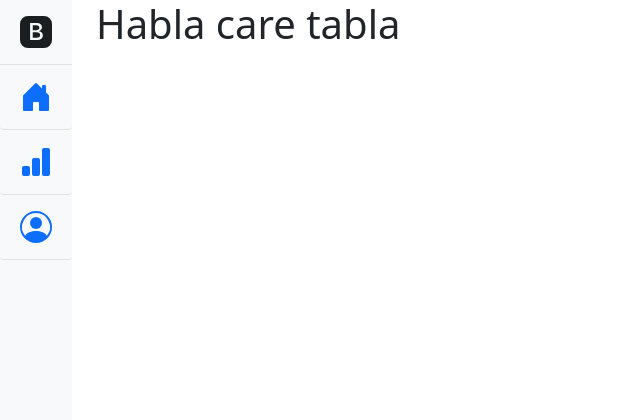
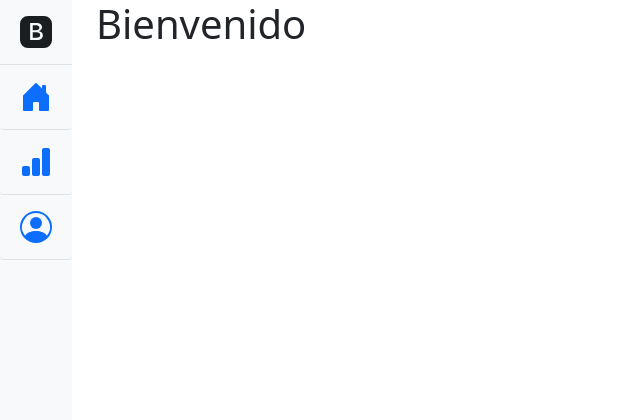
Before and after one commit to pipeprieto/LaCostena-MINTIC, a Flask app: page /home in a window 1280 px wide. Shown: the top 420 px of the page, without its empty margins (0-640 px from the left). Run offline with Flask 2, Linux system fonts and the light colour scheme; some libraries are stand-ins or nearby versions.

Commit message:
Cambios realizados en las vistas

```diff
--- a/templates/index.html
+++ b/templates/index.html
@@ -51,10 +51,9 @@
     </div>
   </div>
   <div class="px-4">
-    <h1>Habla care tabla</h1>
+    <h1>Bienvenido</h1>
   </div>
 </div>
-    <!-- <h1>Bienvenido a la costeña papi</h1> -->
     <script src="https://cdn.jsdelivr.net/npm/bootstrap@5.1.3/dist/js/bootstrap.bundle.min.js" integrity="sha384-ka7Sk0Gln4gmtz2MlQnikT1wXgYsOg+OMhuP+IlRH9sENBO0LRn5q+8nbTov4+1p" crossorigin="anonymous"></script>
     <script src="https://cdn.jsdelivr.net/npm/@popperjs/core@2.10.2/dist/umd/popper.min.js" integrity="sha384-7+zCNj/IqJ95wo16oMtfsKbZ9ccEh31eOz1HGyDuCQ6wgnyJNSYdrPa03rtR1zdB" crossorigin="anonymous"></script>
     <script src="https://cdn.jsdelivr.net/npm/bootstrap@5.1.3/dist/js/bootstrap.min.js" integrity="sha384-QJHtvGhmr9XOIpI6YVutG+2QOK9T+ZnN4kzFN1RtK3zEFEIsxhlmWl5/YESvpZ13" crossorigin="anonymous"></script>
```
